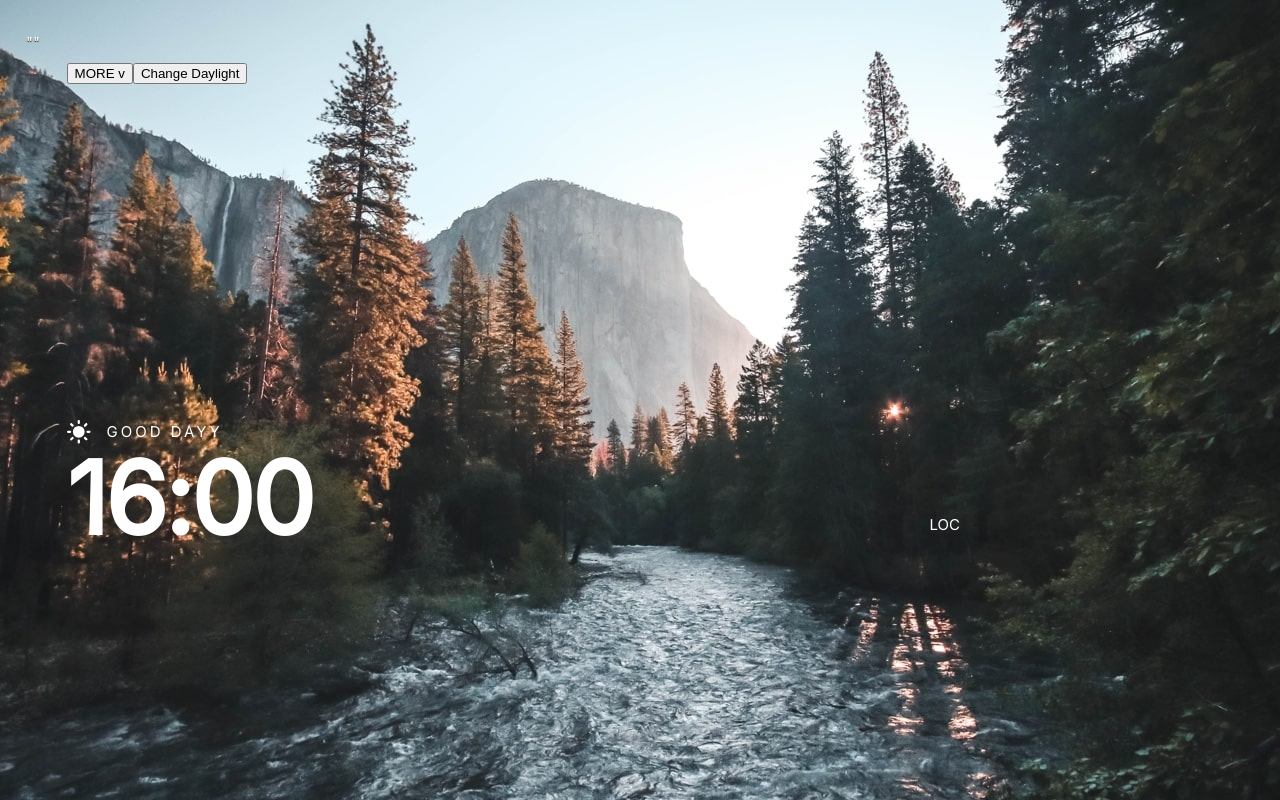
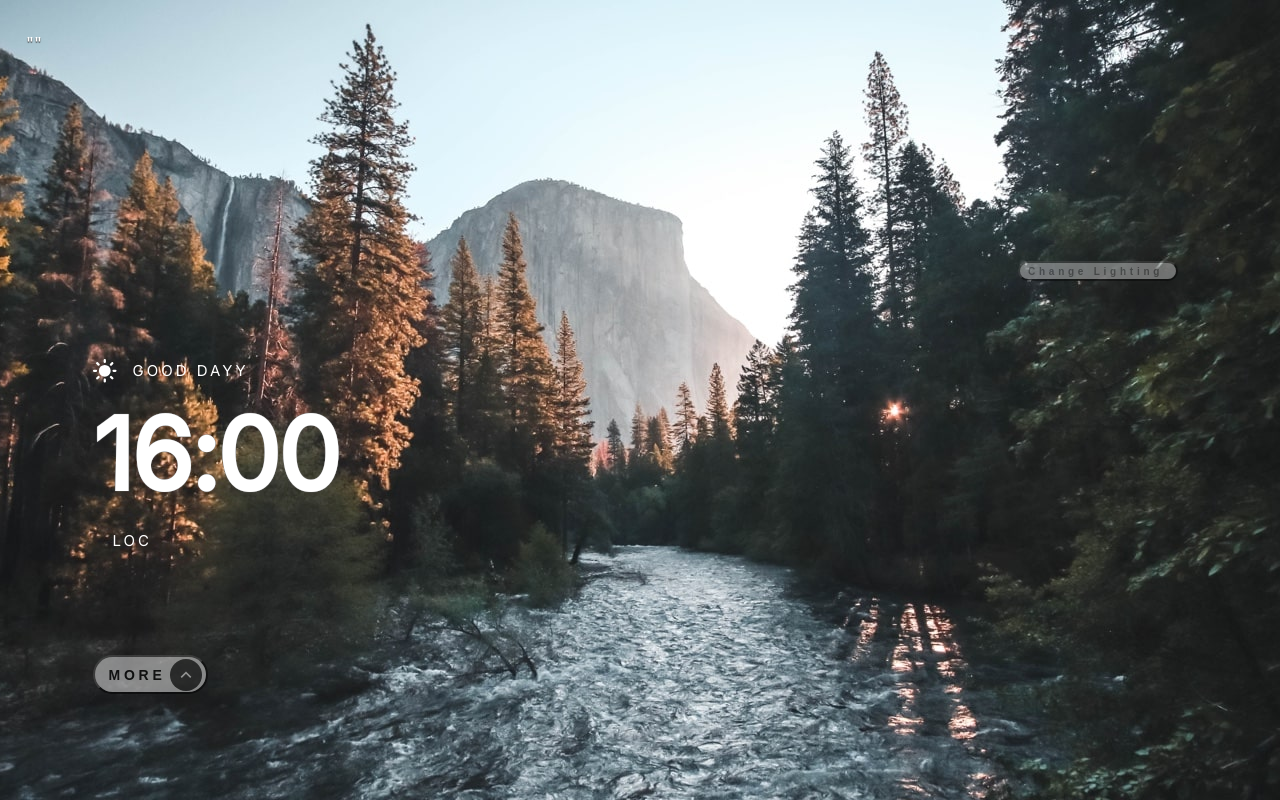
Before and after one commit to marfff/IP-International-clock-calender, a React (Create React App) app: page / in a window 1280 px wide. Built offline with nearby package versions, Linux system fonts and the light colour scheme; no server answers.

Commit message:
feature/placement of text tidy
feature/placement of text tidy

```diff
--- a/public/index.html
+++ b/public/index.html
@@ -1,14 +1,12 @@
 <!DOCTYPE html>
 <html lang="en">
+
 <head>
   <meta charset="utf-8" />
   <link rel="icon" href="%PUBLIC_URL%/favicon.ico" />
   <meta name="viewport" content="width=device-width, initial-scale=1" />
   <meta name="theme-color" content="#000000" />
-    <meta
-      name="description"
-      content="Web site created using create-react-app"
-    />
+  <meta name="description" content="Web site created using create-react-app" />
   <link rel="apple-touch-icon" href="%PUBLIC_URL%/logo192.png" />
   <!--
       manifest.json provides metadata used when your web app is installed on a
@@ -24,8 +22,9 @@
       work correctly both with client-side routing and a non-root public URL.
       Learn how to configure a non-root public URL by running `npm run build`.
     -->
-    <title>React App</title>
+  <title>MDs Clock</title>
 </head>
+
 <body>
   <noscript>You need to enable JavaScript to run this app.</noscript>
   <div id="root"></div>
@@ -40,4 +39,5 @@
       To create a production bundle, use `npm run build` or `yarn build`.
     -->
 </body>
+
 </html>
--- a/src/App.css
+++ b/src/App.css
@@ -1,27 +1,18 @@
 @import url("https://fonts.gstatic.com");
 @import url("https://fonts.googleapis.com/css2?family=Inter&display=swap");
 
+:root {
+	--grey: rgba(255, 255, 255, 0.75);
+	--darkblack: rgba(0, 0, 0, 0.75);
+	--nearblack: #303030;
+}
+
 .App {
 	height: 100vh;
-
 	background-size: cover;
 	background-repeat: no-repeat;
 	background-position: top center;
 	font-size: 1px;
-	color: orange;
-}
-
-/* .App-content {
-	height: 100%;
-	display: flex;
-	flex-direction: column;
-	justify-content: flex-start;
-	align-items: center;
-	padding: 40px;
-} */
-
-.extra {
-	background-color: purple;
 }
 
 @media (min-width: 375px) {
@@ -30,62 +21,68 @@
 	}
 
 	.App-content {
-		/* align-items: flex-end; */
 		justify-content: center;
 	}
 }
 
 .less {
 	position: absolute;
-	background: rgba(255, 255, 255, 0.75);
-	backdrop-filter: blur(40.77px);
-	top: calc(50% - 28px / 2);
+	backdrop-filter: blur(25px);
+	backdrop-filter: brightness(20%);
+	backdrop-filter: contrast(12%);
+	bottom: calc(0% - 28px / 2);
 	width: 100%;
+	border-radius: 15px;
+	opacity: 0.9;
 }
 
 .lessinner {
+	position: relative;
 	display: flex;
 	flex-direction: row;
-	justify-content: center;
-	align-items: flex-end;
-	top: 70%;
 	min-width: 323px;
+	margin-left: 36px;
+	justify-content: space-between;
+	margin: 0px 56px;
 }
 
 .extraleft {
-	color: #303030;
+	display: flex;
+	flex-direction: column;
+	justify-content: center;
 	font-family: Inter;
 	font-size: 10px;
 	letter-spacing: 2px;
-	align-items: flex-end;
+	align-items: stretch;
 	line-height: 32px;
 	height: 300px;
 }
 
 .extraright {
-	color: #303030;
+	display: flex;
+	flex-direction: column;
+	align-items: flex-end;
+	justify-content: center;
 	font-family: Inter;
-	line-height: 18px;
+	line-height: 14px;
 	font-size: 20px;
 	font-weight: bold;
-	width: 50%;
 	height: 300px;
 }
 
-.headings {
+/* .headings {
 	display: flex;
 	justify-content: flex-end;
-}
+} */
 
 .quote {
 	position: relative;
 	top: calc(50% - 22px / 2 + 36.83px);
 	right: 75.62%;
 	left: 0%;
-	font-size: 14px;
+	font-size: 16px;
 	justify-content: flex-start;
 	line-height: 22px;
-	color: orange;
 	align-items: flex-end;
 	text-shadow: 0px 1px 1px #282828;
 	/* -webkit-text-stroke: 1px black; */
@@ -109,11 +106,26 @@
 	padding-top: 8px;
 }
 
+.time {
+	position: fixed;
+	top: 355px;
+	width: 100%;
+	left: 26px;
+}
+
+.time2 {
+	position: fixed;
+	width: 100%;
+	left: 26px;
+	top: 100px;
+}
+
 .greeting {
 	position: absolute;
 	height: 25px;
 	left: 5.2%;
 	right: 1.52%;
+	width: 250px;
 	top: calc(52% - 25px / 2);
 	color: white;
 	font-family: Inter;
@@ -121,7 +133,6 @@
 	font-weight: normal;
 	font-size: 15px;
 	line-height: 25px;
-	/* identical to box height, or 167% */
 	display: flex;
 	align-items: flex-end;
 	letter-spacing: 3px;
@@ -133,25 +144,42 @@
 	height: 100px;
 	left: 5.2%;
 	right: 12.23%;
-	top: calc(50% - 100px / 2 - 1.5px);
+	top: calc(50% - 100px / 2 - 1px);
+	font-family: Inter;
+	font-style: normal;
+	font-weight: bolder;
+	font-size: 100px;
+	line-height: 100px;
+	display: flex;
+	transition: 1s;
+	align-items: flex-end;
+	letter-spacing: -2.5px;
+	text-shadow: 0 0 0px grey, 0 0 1px grey, 0 0 0px grey, 0 0 1px grey;
+
+	color: #ffffff;
+}
+
+/* .timedisplay2 {
+	position: absolute;
+	height: 100px;
+	left: 5.2%;
+	right: 12.23%;
+	top: calc(20% - 100px / 2 - 1.5px);
 	font-family: Inter;
 	font-style: normal;
 	font-weight: bold;
 	font-size: 100px;
 	line-height: 100px;
-	/* identical to box height, or 100% */
 	display: flex;
 	align-items: flex-end;
 	letter-spacing: -2.5px;
-
 	color: #ffffff;
-}
+} */
 
 .abb {
-	position: absolute;
+	position: relative;
 	height: 28px;
-	right: 25%;
-	top: calc(50% - 28px / 2 + 109.5px);
+	left: 20px;
 	font-family: Inter;
 	font-style: normal;
 	font-weight: 300;
@@ -169,7 +197,7 @@
 	height: 28px;
 	left: 5.2%;
 	right: 46.4%;
-	top: calc(50% - 28px / 2 + 150.5px);
+	top: calc(50% - 28px / 2 + 170.5px);
 	font-family: Inter;
 	font-style: normal;
 	font-weight: bold;
@@ -184,12 +212,82 @@
 	color: #ffffff;
 }
 
-.buttono {
-	position: relative;
-	top: -0px;
+.button1 {
+	display: flex;
+	position: absolute;
 	left: 5.2%;
+	top: 300px;
+	align-items: center;
+	height: 39px;
+	width: 115px;
+	font-weight: bold;
+	font-size: 14px;
+	letter-spacing: 3.75px;
+	padding-left: 14px;
+	border-radius: 20px;
+	opacity: 0.5;
+	cursor: pointer;
+	outline: none;
 }
 
-.iconsun{
-	padding-right:16px;
+.button1:hover {
+	opacity: 0.8;
+	transition: 1s;
 }
+
+/* .button1a {
+	display: flex;
+	position: absolute;
+	bottom: 55%;
+	left: 5.2%;
+	align-items: center;
+	height: 39px;
+	width: 115px;
+	font-weight: bold;
+	font-size: 14px;
+	letter-spacing: 3.75px;
+	padding-left: 14px;
+	border-radius: 20px;
+	opacity: 0.5;
+	cursor: pointer;
+	outline: none;
+} */
+
+.button2 {
+	display: flex;
+	position: absolute;
+	color: grey;
+	top: -94px;
+	right: 10%;
+	margin-left: 28px;
+	align-items: center;
+	height: 10px;
+	font-weight: 100;
+	width: 160px;
+	font-weight: bold;
+	font-size: 10px;
+	letter-spacing: 3.75px;
+	padding: 8px;
+	border-radius: 20px;
+	opacity: 0.4;
+	cursor: pointer;
+	outline: none;
+}
+
+.button2:hover {
+	opacity: 0.8;
+	transition: 1s;
+}
+
+.iconsun {
+	padding-right: 16px;
+	fill: yellow !important;
+}
+
+.arrow {
+	position: absolute;
+	right: 4px;
+	height: 32px;
+	width: 32px;
+	transform: rotate(180deg);
+}
--- a/src/App.js
+++ b/src/App.js
@@ -1,4 +1,4 @@
-import React, { useState, useEffect } from "react";
+import { useState, useEffect } from "react";
 import "./App.css";
 import Time from "./Time";
 import Quote from "./Quote";
@@ -7,16 +7,32 @@ import mobileBackgDay from "./images/mobile/bg-image-daytime.jpg";
 import desktopBackgDay from "./images/desktop/bg-image-daytime.jpg";
 import mobileBackgNight from "./images/mobile/bg-image-nighttime.jpg";
 import desktopBackgNight from "./images/desktop/bg-image-nighttime.jpg";
+import uparrow from "./images/desktop/icon-arrow-up.svg";
+// import downarrow from "./images/desktop/arrow-down.svg";
+
+// let geo_time = "https://freegeoip.app";
 
 const App = (props) => {
 	// console.log(props);
 	const [isDaylight, setDaylight] = useState(true);
 	const [imageUrl, setImageUrl] = useState("");
 	const [showMore, setShowMore] = useState("true");
+	const [timeClass, setTimeClass] = useState("timedisplay");
+	const [moreButton, setmoreButton] = useState("time");
+	// console.log("morebutton", moreButton);
+	const [arrow, setarrow] = useState({ transform: "rotate(180deg)" });
+	const [error1, setError1] = useState("");
 
 	const windowWidth = useWindowWidth();
 
 	const timeInformation = Time();
+
+	useEffect(() => {
+		showMore === true
+			? setarrow({ transform: "rotate(180deg)" })
+			: setarrow({ transform: "rotate(0deg)" });
+	}, [showMore]);
+	// console.log("arrow", arrow);
 
 	useEffect(() => {
 		if (windowWidth >= 600 && isDaylight) {
@@ -30,53 +46,100 @@ const App = (props) => {
 		}
 	}, [windowWidth, isDaylight]);
 
+	let data1 = "";
+	let data2 = "";
+
+	// if (error !== "") return;
+	// fetch(api_time, {
+	// 	method: "GET",
+	// 	cors: "no-cors",
+	// })
+
+	// 	useEffect((timenow = "") => {
+
+	// 		fetch(geo_time, {
+	// 			method: "GET",
+	// 			cors: "no-cors",
+	// 		})
+	// 		.then((res) => {
+	// 			return res.json();
+	// 		})
+	// 		.then((data1) => {
+	//             timenow = data1.datetime.toString().split("T")[1].split(".")[0];
+	//             data2 = data1.datetime.toString().split("T")[1].split(".")[0];
+
+	// 		});
+	// 	console.log("TIMENOW2", timenow);
+	// });
+
 	return (
 		<div className="App" style={{ backgroundImage: `url(${imageUrl})` }}>
 			<div className="App-content">
 				<Quote timeInformation={timeInformation} />
 
-				<div className="time">
+				<div className={moreButton}>
 					<h3 className="greeting">
 						<img
 							className="iconsun"
 							style={{ fill: "red" }}
 							src={timeInformation.iconUrl}
+							alt="sun"
 						></img>
 						{timeInformation.greeting}
 					</h3>
-					{console.log(timeInformation.iconUrl)}
 					<h3 className="timedisplay">{timeInformation.time}</h3>
-					<h3 className="abb">{timeInformation.abb}</h3>
-					<h3 className="loc">{timeInformation.timezone}</h3>
+
+					<h3 className="loc">
+						{timeInformation.timezone}
+						<span className="abb">{timeInformation.abb}</span>
+					</h3>
+
 					<h3>{timeInformation.day}</h3>
 					<h3>{timeInformation.dayOfYear}</h3>
 					<h3>{timeInformation.weekNumber}</h3>
 					<h3>{timeInformation.timezone}</h3>
-				</div>
 
 					<button
-					className="buttono"
+						className="button1"
+						style={{ cursor: "pointer" }}
 						onClick={(ev) => {
 							ev.preventDefault();
 							setShowMore(!showMore);
+							timeClass === "timedisplay"
+								? setTimeClass("timedisplay2")
+								: setTimeClass("timedisplay");
+							moreButton === "time"
+								? setmoreButton("time2")
+								: setmoreButton("time");
 						}}
 					>
-					MORE v
+						<img
+							className="arrow"
+							style={arrow}
+							src={uparrow}
+							alt="arrow"
+						></img>
+						MORE
 					</button>
 					<button
-					className="buttono"
+						className="button2"
 						onClick={(ev) => {
 							ev.preventDefault();
 							setDaylight(!isDaylight);
 						}}
 					>
-					Change Daylight
+						Change Lighting
 					</button>
+				</div>
+
 				{!showMore && (
 					<div className="extra">
-						<p>
-							<Less timeInformation={timeInformation} />
-						</p>
+						<div>
+							<Less
+								timeInformation={timeInformation}
+								isDayLight={isDaylight}
+							/>
+						</div>
 					</div>
 				)}
 			</div>
@@ -98,11 +161,29 @@ const useWindowWidth = () => {
 
 	return windowWidth;
 };
+// const Geo = () => {
+// 	const [error1, setError1] = useState("");
+// 	return (  );
 
-// const ChangeDisplay = (props) => {
-// 	return (
+// const [error1, setError1] = useState("");
+// useEffect(() => {
 
-// 	);
-// };
+// 	if (error1 !== "") return;
+// 	fetch(geo_time, {
+// 		method: "GET",
+// 		cors: "no-cors",
+// 	})
+// 		.then((res) => {
+// 			return res.json();
+// 		})
+// 		.then((data) => {
+// 			console.log("CITY", data)
+// 		})
+// 		.catch((err) => {
+// 			setError1(err);
+// 			console.log("Error Reading data " + err);
+// 		});
+// }, []);
+// }
 
 export default App;
--- a/src/Quote.js
+++ b/src/Quote.js
@@ -15,7 +15,7 @@ const Quote = (props) => {
 				// console.log("DATAquote", data);
 			});
 	}, [props.timeInformation.x]);
-	console.log("QUOTE DEP",props.timeInformation.x)
+	// console.log("QUOTE DEP",props.timeInformation.x)
 
 	let randomNo = Math.floor(Math.random() * 99);
 
```
Also changed, not shown: src/Less.js (+30 -11 lines), src/Time.js (+5 -5 lines). Lines whose indentation alone changed are shown as unchanged.
